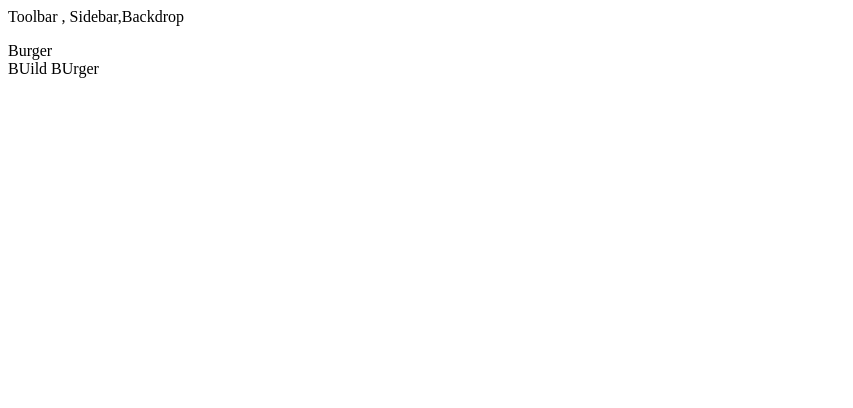
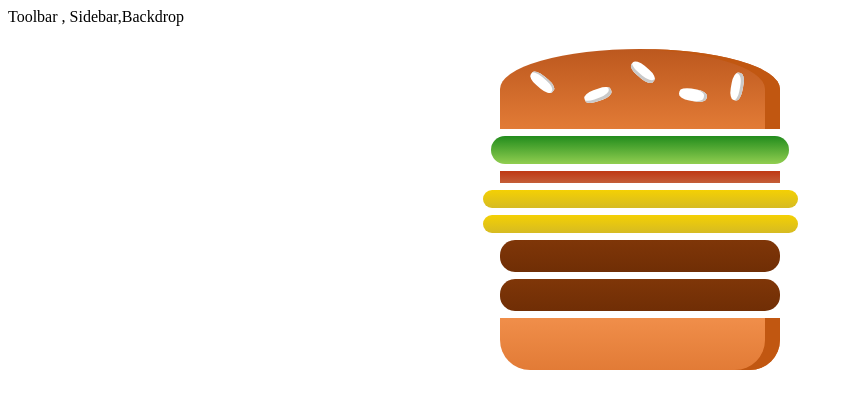
Before and after one commit to siam88/foodie, a React app: page / in a window 1280 px wide. Shown: the top 408 px of the page, without its empty margins (0-853 px from the left). Built offline with nearby package versions, Linux system fonts and the light colour scheme.

Commit message:
dynamic burger build

```diff
--- a/src/components/Burger/Burger.js
+++ b/src/components/Burger/Burger.js
@@ -0,0 +1,19 @@
+import React from 'react';
+import classes from './Burger.module.css'
+import BurgerIngredient from './BurgerGredient/BurgerIngredient';
+
+const Burger = (props) => {
+    const transformedIngredient = Object.keys(props.ingredients).map(igKey => {
+        return [...Array(props.ingredients[igKey])].map((_, i) => { return <BurgerIngredient key={igKey + i} type={igKey} /> })
+    })
+
+    return (
+        <div className={classes.Burger}>
+            <BurgerIngredient type="bread-top" />
+            {transformedIngredient}
+            <BurgerIngredient type="bread-bottom" />
+        </div>
+    )
+}
+
+export default Burger
--- /dev/null
+++ b/src/components/Burger/Burger.module.css
@@ -0,0 +1,32 @@
+.Burger{
+    width: 100%;
+    margin:auto ;
+    height: 250px;
+    overflow: scroll;
+    text-align: center;
+    font-weight: bold;
+    font-size: 1.2rem;
+}
+
+@media(min-width :1000px) and (min-height:700px){
+     .Burger{
+         width: 700px;
+         height: 600px;
+
+     }
+}
+@media(min-width :500px) and (min-height:401px){
+     .Burger{
+         width: 450px;
+         height: 400px;
+
+     }
+}
+
+@media(min-width :500px) and (min-height:400px){
+     .Burger{
+         width: 350px;
+         height: 300 px;
+
+     }
+}
--- a/src/components/Burger/BurgerGredient/BurgerIngredient.js
+++ b/src/components/Burger/BurgerGredient/BurgerIngredient.js
@@ -1,5 +1,5 @@
 import React, { Component } from 'react';
-import classes from './BurgerIngredient.module.css '
+import classes from './BurgerIngredient.module.css'
 import PropTypes from 'prop-types'
 
 class BurgerIngredient extends Component {
--- a/src/containers/BurgerBuilder/BurgerBuilder.js
+++ b/src/containers/BurgerBuilder/BurgerBuilder.js
@@ -1,12 +1,22 @@
 import React, { Component } from 'react';
 import Aux from '../../hoc/Aux'
+import Burger from '../../components/Burger/Burger';
 
 class BurgerBuilder extends Component {
+
+    state = {
+        ingredients: {
+            salad: 1,
+            bacon: 1,
+            cheese: 2,
+            meat: 2
+        }
+    }
+
     render() {
         return (
             <Aux>
-                <div>Burger</div>
-                <div>BUild BUrger</div>
+                <Burger ingredients={this.state.ingredients} />
             </Aux>
 
         );
```
